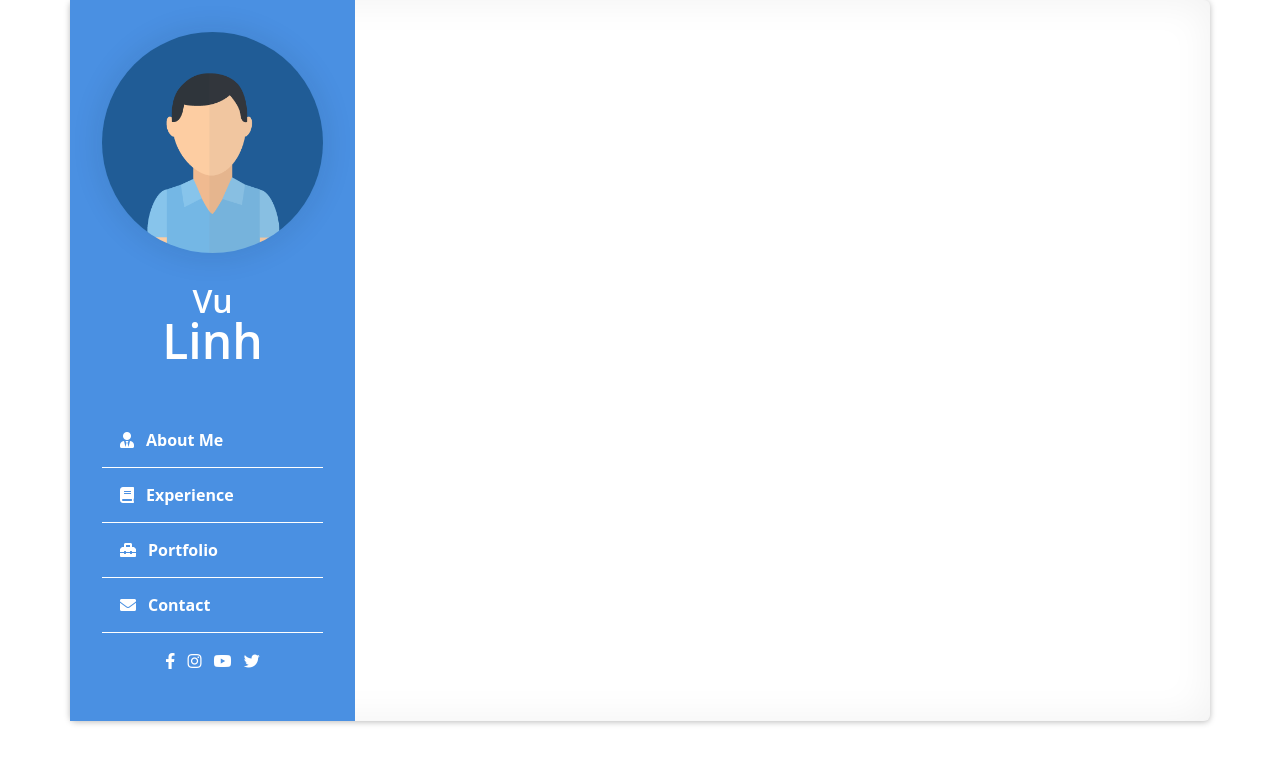
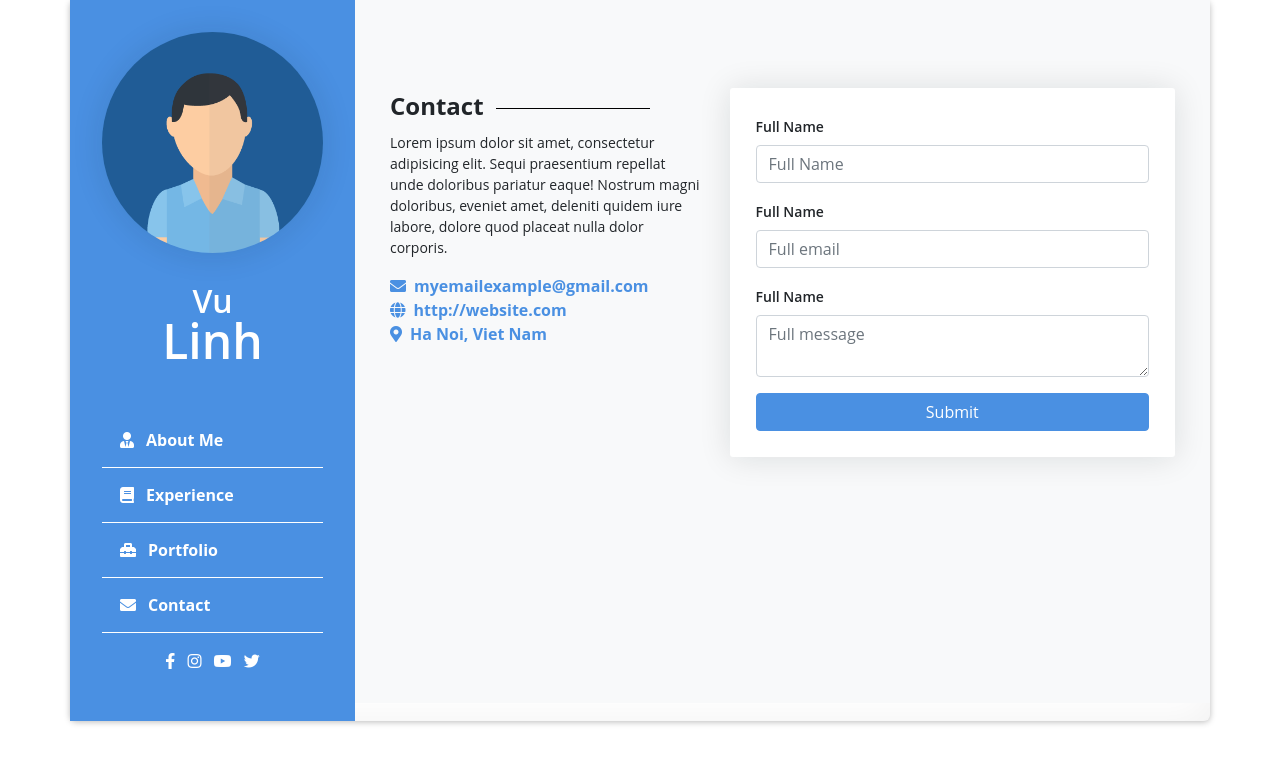
Before and after one commit to linhvq1/CSE485_VuQuyenLinh_1851060148_Big_Project, a PHP site: page / in a window 1280 px wide, after a click on "Contact". Shown: the top 764 px of the page. Run offline with PHP 8.4, Linux system fonts and the light colour scheme.

Commit message:
add contact element and form.scss,..

```diff
--- a/index.php
+++ b/index.php
@@ -241,6 +241,36 @@
                         </div>
                     </div>
                 </div>
+                <div class="col-12 col-sm-12 col-md-7 col-lg-9 content contact" data-simplebar id="contact">
+                    <div class="row mt-5">
+                        <div class="col-12 col-sm-12 col-md-12 col-lg-5">
+                            <h3 class="font-weight-bold sideline">Contact</h3>
+                            <p>Lorem ipsum dolor sit amet, consectetur adipisicing elit. Sequi praesentium repellat unde doloribus pariatur eaque! Nostrum magni doloribus, eveniet amet, deleniti quidem iure labore, dolore quod placeat nulla dolor corporis.</p>
+                            <ul class="list-unstyled">
+                                <li class="font-weight-bold"><a href="#"><i class="fas fa-envelope mr-2"></i>myemailexample@gmail.com</a></li>
+                                <li class="font-weight-bold"><a href="#"><i class="fas fa-globe mr-2"></i>http://website.com</a></li>
+                                <li class="font-weight-bold"><a href="#"><i class="fas fa-map-marker-alt mr-2"></i>Ha Noi, Viet Nam</a></li>
+                            </ul>
+                        </div>
+                        <div class="col-12 col-sm-12 col-md-12 col-lg-7">
+                            <form action="#" class="card">
+                                <div class="form-group">
+                                    <label for="full-name label">Full Name</label>
+                                    <input type="text" id="full-name" placeholder="Full Name" class="form-control">
+                                </div>
+                                <div class="form-group">
+                                    <label for="full-email label">Full Name</label>
+                                    <input type="email" id="full-email" placeholder="Full email" class="form-control">
+                                </div>
+                                <div class="form-group">
+                                    <label for="full-message label">Full Name</label>
+                                    <textarea type="message" row="5" id="full-message" placeholder="Full message" class="form-control"></textarea>
+                                </div>
+                                <button type="submit" class="btn btn-primary">Submit</button>
+                            </form>
+                        </div>
+                    </div>
+                </div>
             </div>
         </div>
     </section>
--- a/scss/_global.scss
+++ b/scss/_global.scss
@@ -79,6 +79,7 @@
 label,
 .label {
     font-size: 16px;
+    font-weight: 600;
 }
 
 .wrapper .container {
--- a/scss/root.scss
+++ b/scss/root.scss
@@ -5,3 +5,4 @@
 @import "./content.scss";
 @import "./timeline.scss";
 @import"./portfolio-filter-controls.scss";
+@import "./form.scss";
```
Also changed, not shown: scss/_form.scss (added), 1 other file.
